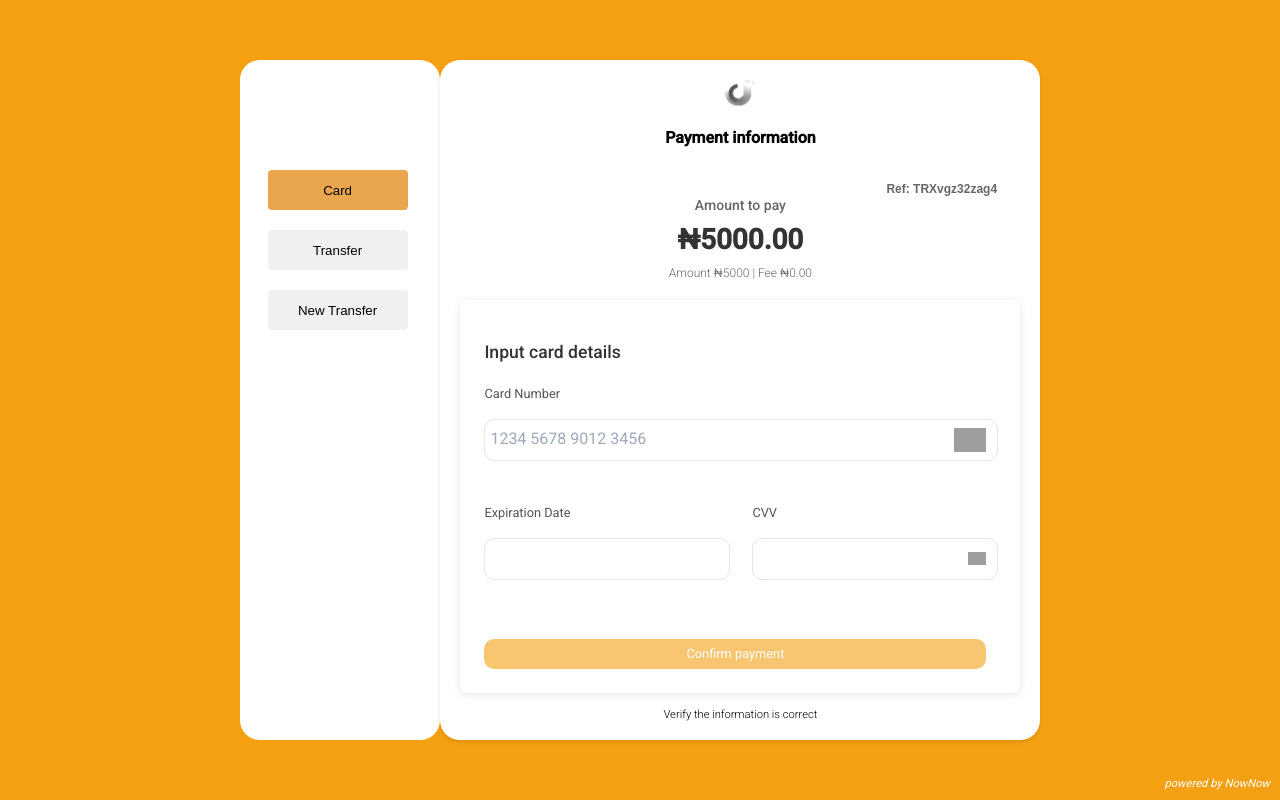
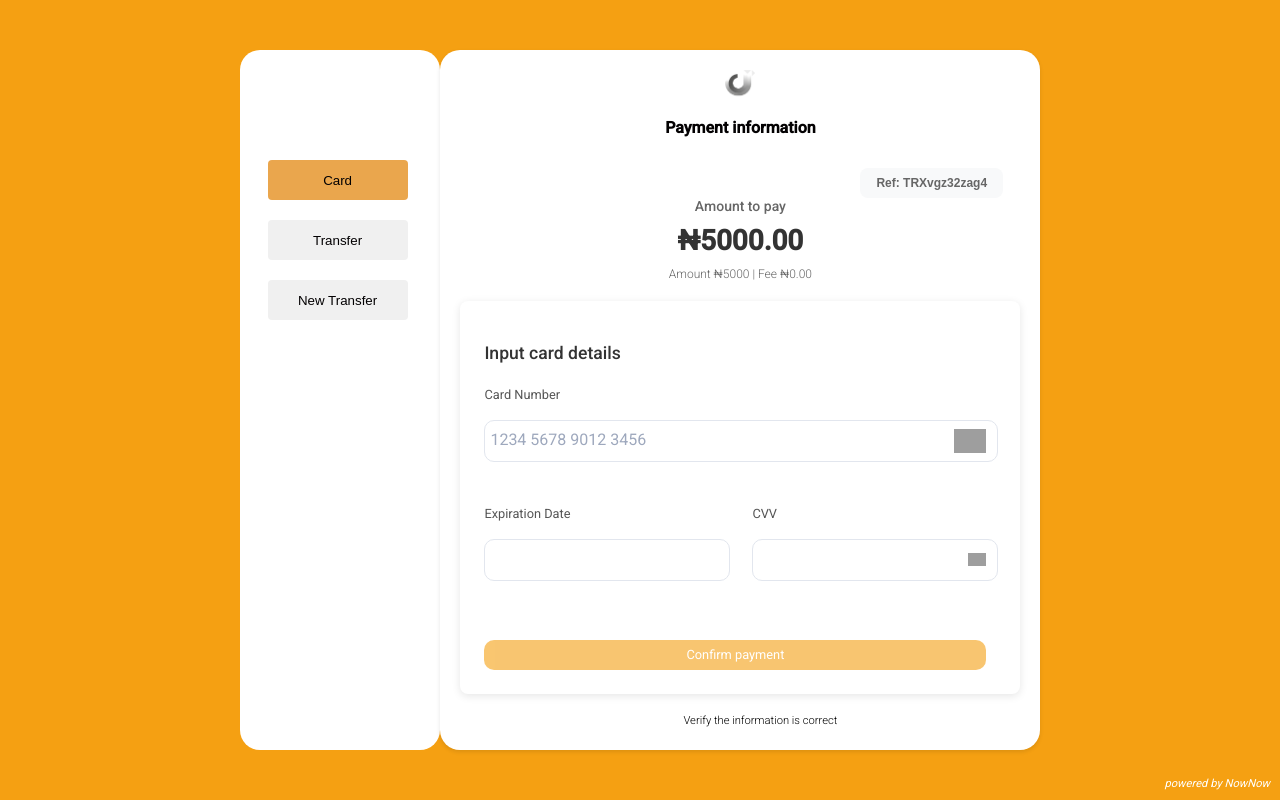
Before and after one commit to Greg-nownow/paystack-web-app, an Angular app: page /card in a window 1280 px wide. Built offline with nearby package versions, Linux system fonts and the light colour scheme; grey boxes are pictures that could not be loaded.

Commit message:
Added animation

```diff
--- a/src/app/card/card.component.html
+++ b/src/app/card/card.component.html
@@ -89,7 +89,7 @@
       </form>
     </div>
 
-    <div class="verify-info" style="margin-top: 15px;">
+    <div class="verify-info" style="margin: 20px;">
       <small  style="font-size: 0.7rem;">Verify the information is correct</small>
     </div>
   </div>
--- a/src/app/card/card.component.scss
+++ b/src/app/card/card.component.scss
@@ -10,6 +10,7 @@
   min-height: fit-content;
   min-width: fit-content;
   gap: 0.05em;
+  animation: fadeIn 0.4s ease-in-out forwards;
 }
 
 .button-group {
@@ -107,7 +108,12 @@ label {
   // float: right;
   color: #666666;
   cursor: pointer;
-  margin-left: 420px;
+  margin-left: 400px;
+
+  background: #f8f9fa;
+  border: none;
+  border-radius: 8px;
+  padding: 8px 16px;
 }
 
 .payment-details {
@@ -246,7 +252,7 @@ label {
 }
 
 .card-container {
-  height: 680px;
+  height: 700px;
   transition: height 0.3s ease;
 
   flex: 0 0 auto; // Prevents shrinking
@@ -256,3 +262,14 @@ label {
     height: 800px;
   }
 }
+
+@keyframes fadeIn {
+  from {
+    opacity: 0;
+    transform: translateY(10px);
+  }
+  to {
+    opacity: 1;
+    transform: translateY(0);
+  }
+}
--- a/src/app/new-transfer/new-transfer.component.scss
+++ b/src/app/new-transfer/new-transfer.component.scss
@@ -28,6 +28,7 @@
     display: flex;
     min-height: fit-content;
     gap: 0.05em;
+    animation: fadeIn 0.4s ease-in-out forwards;
   }
 
 
@@ -39,7 +40,7 @@
     font-family: 'Poppins', Arial, sans-serif;
     background: #FFFFFF;
     padding: 20px;
-    border-radius: 12px;
+    border-radius: 20px;
     width: 600px;
     box-shadow: 0px 4px 12px rgba(0, 0, 0, 0.1);
     color: #333333;
@@ -67,6 +68,11 @@
     margin-left: auto;
     color: #666666;
     cursor: pointer;
+
+    background: #f8f9fa;
+    border: none;
+    border-radius: 8px;
+    padding: 8px 16px;
   }
 
   .payment-details {
@@ -113,6 +119,11 @@
     text-align: center;
     margin-bottom: 10px;
     border: 1px solid #E0E0E0;
+
+
+
+    width: 80%;
+    margin: 0 auto;
   }
 
   .bank-details .bank-name {
@@ -169,6 +180,7 @@
     font-size: 16px;
     font-weight: 600;
     cursor: pointer;
+    transition: background 0.2s ease;
     &:hover{
       background: #f9c888;
     }
@@ -180,3 +192,14 @@
     font-size: 12px;
     color: #666666;
   }
+
+  @keyframes fadeIn {
+    from {
+      opacity: 0;
+      transform: translateY(10px);
+    }
+    to {
+      opacity: 1;
+      transform: translateY(0);
+    }
+  }
--- a/src/app/transfer/transfer.component.scss
+++ b/src/app/transfer/transfer.component.scss
@@ -3,6 +3,7 @@
   min-height: fit-content;
   // gap: 0;
   gap: 0.05em;
+  animation: fadeIn 0.4s ease-in-out forwards;
 }
 
 .button-group {
@@ -38,3 +39,14 @@
   color: #fff;
   font-style: italic;
 }
+
+@keyframes fadeIn {
+  from {
+    opacity: 0;
+    transform: translateY(10px);
+  }
+  to {
+    opacity: 1;
+    transform: translateY(0);
+  }
+}
```
